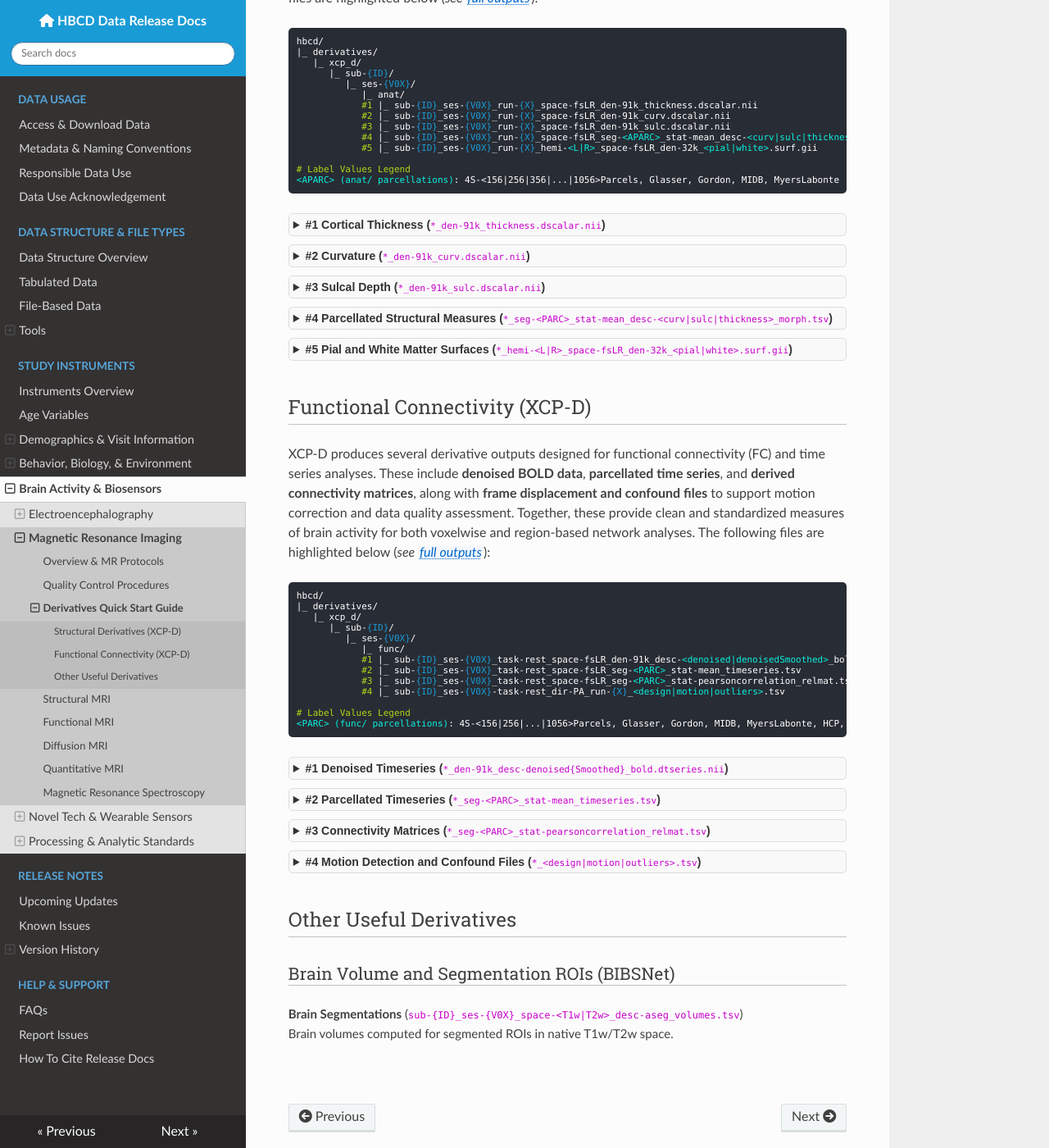
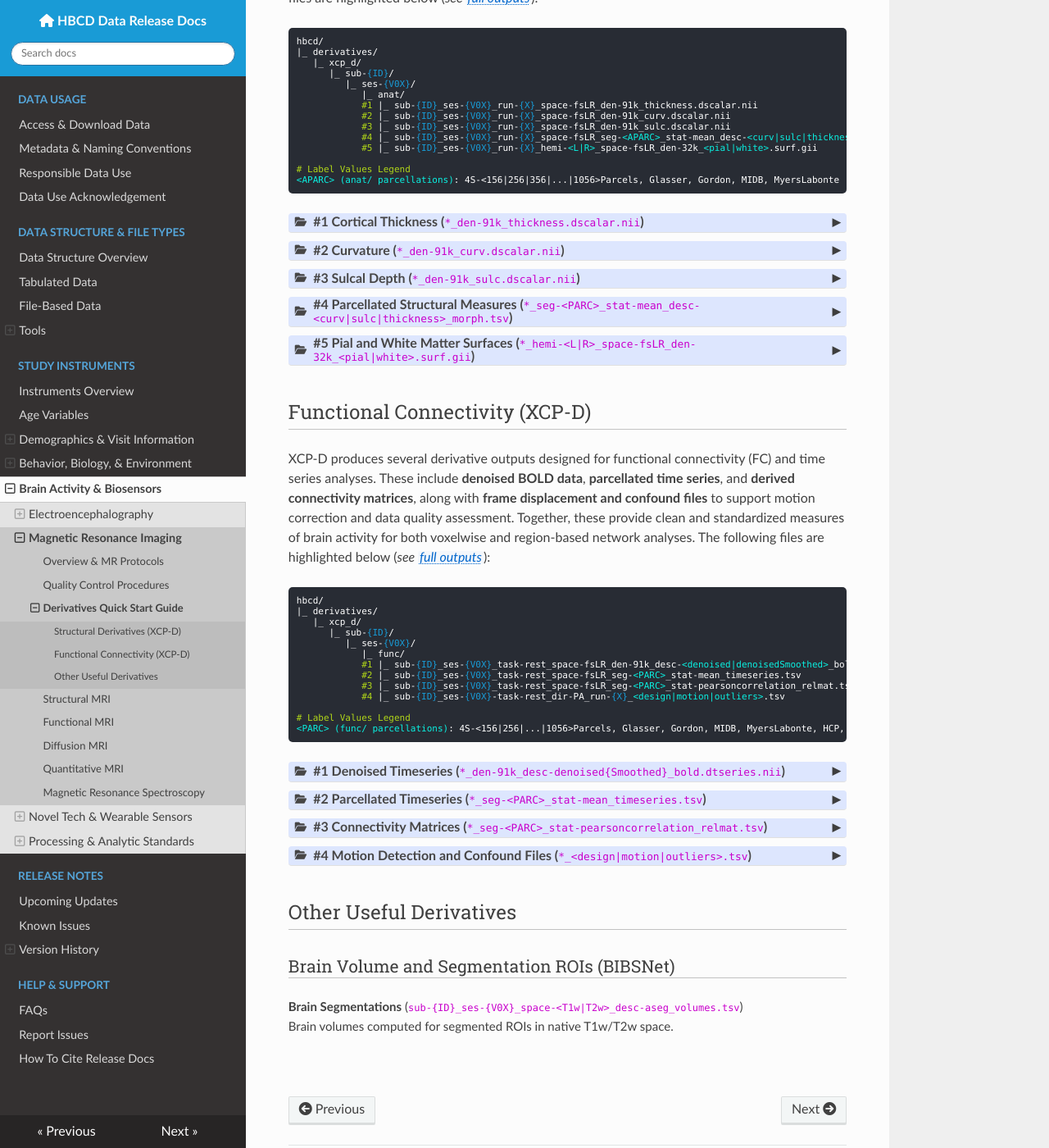
Before and after one commit to nbdc-datahub/hbcd-docs, an MkDocs documentation site: the page built from docs/instruments/processing/mr-derivs-quickstart.md, in a window 1280 px wide and 1400 px high, scrolled down 865 px. Shown: the whole window at 82% size. Built offline with MkDocs 1.6.1, drawn with Linux system fonts in a browser that asks for light colours; nearby versions of some CDN libraries.

Commit message:
derivs collapsible sections styling

```diff
--- a/docs/css/tables.css
+++ b/docs/css/tables.css
@@ -233,3 +233,20 @@ th, td {
 .child-row td {
   padding-left: 20px;
 }
+
+
+.table-compact-banner {
+  display: flex;
+  align-items: center;      /* centers emoji relative to text block */
+  background-color: #dde6fe;
+  padding: 2px 8px;
+  border-bottom: 1px solid #e0e0e0;
+  font-family: Lato;
+  color: #474646;
+  font-weight: bold;
+  gap: 8px;                 /* space between emoji and text */
+  font-size: 0.8em;
+  line-height: 1.0;
+  border-radius: 4px; /* round edges */
+  width: 100%;
+}
--- a/docs/instruments/processing/mr-derivs-quickstart.md
+++ b/docs/instruments/processing/mr-derivs-quickstart.md
@@ -35,30 +35,75 @@ hbcd/
 </pre>
 <p></p>
 
-<details>
-  <summary><strong>#1 Cortical Thickness</strong> (<code>*_den-91k_thickness.dscalar.nii</code>)</summary>
+<div id="s1" class="table-compact-banner" onclick="toggleCollapse(this)">
+  <span class="emoji"><i class="fa-solid fa-folder-open"></i></span>
+  <span class="text-with-link">
+  <span class="text"><strong>#1 Cortical Thickness</strong> (<code>*_den-91k_thickness.dscalar.nii</code>)</span>
+  <a class="anchor-link" href="#s1" title="Copy link">
+  <i class="fa-solid fa-link"></i>
+  </a>
+  </span>
+  <span class="arrow">▸</span>
+</div>
+<div class="table-collapsible-content">
   <p>CIFTI scalar files containing surface-based maps of cortical thickness (in millimeters) for each hemisphere. Generated from reconstructed cortical surfaces and aligned to the standard <code>fsLR</code> template. Commonly averaged within ROIs or compared across subjects to assess cortical development, aging, or group differences.</p>
-</details>
+</div>
 
-<details>
-  <summary><strong>#2 Curvature</strong> (<code>*_den-91k_curv.dscalar.nii</code>)</summary>
+<div id="s2" class="table-compact-banner" onclick="toggleCollapse(this)">
+  <span class="emoji"><i class="fa-solid fa-folder-open"></i></span>
+  <span class="text-with-link">
+  <span class="text"><strong>#2 Curvature</strong> (<code>*_den-91k_curv.dscalar.nii</code>)</span>
+  <a class="anchor-link" href="#s2" title="Copy link">
+  <i class="fa-solid fa-link"></i>
+  </a>
+  </span>
+  <span class="arrow">▸</span>
+</div>
+<div class="table-collapsible-content">
   <p>Provides mean surface curvature values representing local cortical folding patterns of the cortex. Positive values correspond to sulci (inward folds) and negative values to gyri (outward folds). Useful for characterizing cortical folding or as a covariate in morphometric analyses.</p>
-</details>
+</div>
 
-<details>
-  <summary><strong>#3 Sulcal Depth</strong> (<code>*_den-91k_sulc.dscalar.nii</code>)</summary>
+<div id="s3" class="table-compact-banner" onclick="toggleCollapse(this)">
+  <span class="emoji"><i class="fa-solid fa-folder-open"></i></span>
+  <span class="text-with-link">
+  <span class="text"><strong>#3 Sulcal Depth</strong> (<code>*_den-91k_sulc.dscalar.nii</code>)</span>
+  <a class="anchor-link" href="#s3" title="Copy link">
+  <i class="fa-solid fa-link"></i>
+  </a>
+  </span>
+  <span class="arrow">▸</span>
+</div>
+<div class="table-collapsible-content">
   <p>Measures the relative depth of cortical sulci compared to adjacent gyri. Often used alongside curvature to describe cortical shape and folding complexity.</p>
-</details>
+</div>
 
-<details>
-  <summary><strong>#4 Parcellated Structural Measures</strong> (<code>*_seg-&lt;PARC&gt;_stat-mean_desc-&lt;curv|sulc|thickness&gt;_morph.tsv</code>)</summary>
+<div id="s4" class="table-compact-banner" onclick="toggleCollapse(this)">
+  <span class="emoji"><i class="fa-solid fa-folder-open"></i></span>
+  <span class="text-with-link">
+  <span class="text"><strong>#4 Parcellated Structural Measures</strong> (<code>*_seg-&lt;PARC&gt;_stat-mean_desc-&lt;curv|sulc|thickness&gt;_morph.tsv</code>)</span>
+  <a class="anchor-link" href="#s4" title="Copy link">
+  <i class="fa-solid fa-link"></i>
+  </a>
+  </span>
+  <span class="arrow">▸</span>
+</div>
+<div class="table-collapsible-content">
   <p>Tabulated summaries of cortical metrics (curvature, sulcal depth, thickness) within anatomical or functional regions defined by an atlas. Ideal for region-based statistical analysis and group comparisons.</p>
-</details>
+</div>
 
-<details>
-  <summary><strong>#5 Pial and White Matter Surfaces</strong> (<code>*_hemi-&lt;L|R&gt;_space-fsLR_den-32k_&lt;pial|white&gt;.surf.gii</code>)</summary>
+<div id="s5" class="table-compact-banner" onclick="toggleCollapse(this)">
+  <span class="emoji"><i class="fa-solid fa-folder-open"></i></span>
+  <span class="text-with-link">
+  <span class="text"><strong>#5 Pial and White Matter Surfaces</strong> (<code>*_hemi-&lt;L|R&gt;_space-fsLR_den-32k_&lt;pial|white&gt;.surf.gii</code>)</span>
+  <a class="anchor-link" href="#s5" title="Copy link">
+  <i class="fa-solid fa-link"></i>
+  </a>
+  </span>
+  <span class="arrow">▸</span>
+</div>
+<div class="table-collapsible-content">
   <p>3D surface models representing the gray–white matter boundary and the pial surface for each hemisphere. Commonly used for visualizing cortical anatomy, computing surface-based metrics, or mapping functional data to anatomical space.</p>
-</details>
+</div>
 
 ## Functional Connectivity (XCP-D)
 
@@ -81,33 +126,62 @@ hbcd/
 </pre>
 <p></p>
 
-<details>
-  <summary><strong>#1 Denoised Timeseries</strong> (<code>*_den-91k_desc-denoised{Smoothed}_bold.dtseries.nii</code>)</summary>
-  <p>
-  CIFTI dense time series containing fully preprocessed, temporally filtered, and nuisance-regressed BOLD data. Aligned to the standard <code>fsLR</code> surface template, these files are suitable for voxelwise FC analyses, seed-based correlation maps, or other data-driven connectivity methods.
-  </p>
-</details>
 
-<details>
-  <summary><strong>#2 Parcellated Timeseries</strong> (<code>*_seg-&lt;PARC&gt;_stat-mean_timeseries.tsv</code>)</summary>
-  <p>
-  Tabulated mean BOLD time series for each region in a the following atlases: <a href="https://github.com/PennLINC/AtlasPack">4S-{X}-Region Parcels</a>, Glasser, Gordon, MIDB, MyersLabonte, HCP, and Tian. Also available as CIFTI files (<code>*_stat-mean_timeseries.ptseries.nii</code>), where each column corresponds to a brain region, and each row to a timepoint. Ideal for computing ROI-to-ROI connectivity matrices or performing graph and network analyses.
-  </p>
-</details>
+<div id="f1" class="table-compact-banner" onclick="toggleCollapse(this)">
+  <span class="emoji"><i class="fa-solid fa-folder-open"></i></span>
+  <span class="text-with-link">
+  <span class="text"><strong>#1 Denoised Timeseries</strong> (<code>*_den-91k_desc-denoised{Smoothed}_bold.dtseries.nii</code>)</span>
+  <a class="anchor-link" href="#f1" title="Copy link">
+  <i class="fa-solid fa-link"></i>
+  </a>
+  </span>
+  <span class="arrow">▸</span>
+</div>
+<div class="table-collapsible-content">
+  <p>CIFTI dense time series containing fully preprocessed, temporally filtered, and nuisance-regressed BOLD data. Aligned to the standard <code>fsLR</code> surface template, these files are suitable for voxelwise FC analyses, seed-based correlation maps, or other data-driven connectivity methods.</p>
+</div>
 
-<details>
-  <summary><strong>#3 Connectivity Matrices</strong> (<code>*_seg-&lt;PARC&gt;_stat-pearsoncorrelation_relmat.tsv</code>)</summary>
-  <p>
-  Tab-delimited matrices of pairwise Pearson correlations between atlas regions, computed from the parcellated time series. Useful for quick inspection, validation, or as input for group-level analyses when region-level connectivity is sufficient.
-  </p>
-</details>
+<div id="f2" class="table-compact-banner" onclick="toggleCollapse(this)">
+  <span class="emoji"><i class="fa-solid fa-folder-open"></i></span>
+  <span class="text-with-link">
+  <span class="text"><strong>#2 Parcellated Timeseries</strong> (<code>*_seg-&lt;PARC&gt;_stat-mean_timeseries.tsv</code>)</span>
+  <a class="anchor-link" href="#f2" title="Copy link">
+  <i class="fa-solid fa-link"></i>
+  </a>
+  </span>
+  <span class="arrow">▸</span>
+</div>
+<div class="table-collapsible-content">
+  <p>Tabulated mean BOLD time series for each region in a the following atlases: <a href="https://github.com/PennLINC/AtlasPack">4S-{X}-Region Parcels</a>, Glasser, Gordon, MIDB, MyersLabonte, HCP, and Tian. Also available as CIFTI files (<code>*_stat-mean_timeseries.ptseries.nii</code>), where each column corresponds to a brain region, and each row to a timepoint. Ideal for computing ROI-to-ROI connectivity matrices or performing graph and network analyses.</p>
+</div>
 
-<details>
-  <summary><strong>#4 Motion Detection and Confound Files</strong> (<code>*_&lt;design|motion|outliers&gt;.tsv</code>)</summary>
-  <p>
-  Include framewise displacement values and nuisance regressor design files. The design files (<code>*_design.tsv</code>) contain one column per regressor (e.g., motion parameters and one-hot indicators for high-motion outlier volumes). Recommended for identifying and filtering low-quality data before group analyses.
-  </p>
-</details>
+<div id="f3" class="table-compact-banner" onclick="toggleCollapse(this)">
+  <span class="emoji"><i class="fa-solid fa-folder-open"></i></span>
+  <span class="text-with-link">
+  <span class="text"><strong>#3 Connectivity Matrices</strong> (<code>*_seg-&lt;PARC&gt;_stat-pearsoncorrelation_relmat.tsv</code>)</span>
+  <a class="anchor-link" href="#f3" title="Copy link">
+  <i class="fa-solid fa-link"></i>
+  </a>
+  </span>
+  <span class="arrow">▸</span>
+</div>
+<div class="table-collapsible-content">
+  <p>Tab-delimited matrices of pairwise Pearson correlations between atlas regions, computed from the parcellated time series. Useful for quick inspection, validation, or as input for group-level analyses when region-level connectivity is sufficient.</p>
+</div>
+
+<div id="f4" class="table-compact-banner" onclick="toggleCollapse(this)">
+  <span class="emoji"><i class="fa-solid fa-folder-open"></i></span>
+  <span class="text-with-link">
+  <span class="text"><strong>#4 Motion Detection and Confound Files</strong> (<code>*_&lt;design|motion|outliers&gt;.tsv</code>)</span>
+  <a class="anchor-link" href="#f4" title="Copy link">
+  <i class="fa-solid fa-link"></i>
+  </a>
+  </span>
+  <span class="arrow">▸</span>
+</div>
+<div class="table-collapsible-content">
+  <p>Include framewise displacement values and nuisance regressor design files. The design files (<code>*_design.tsv</code>) contain one column per regressor (e.g., motion parameters and one-hot indicators for high-motion outlier volumes). Recommended for identifying and filtering low-quality data before group analyses.</p>
+</div>
 
 ## Other Useful Derivatives
 
```
